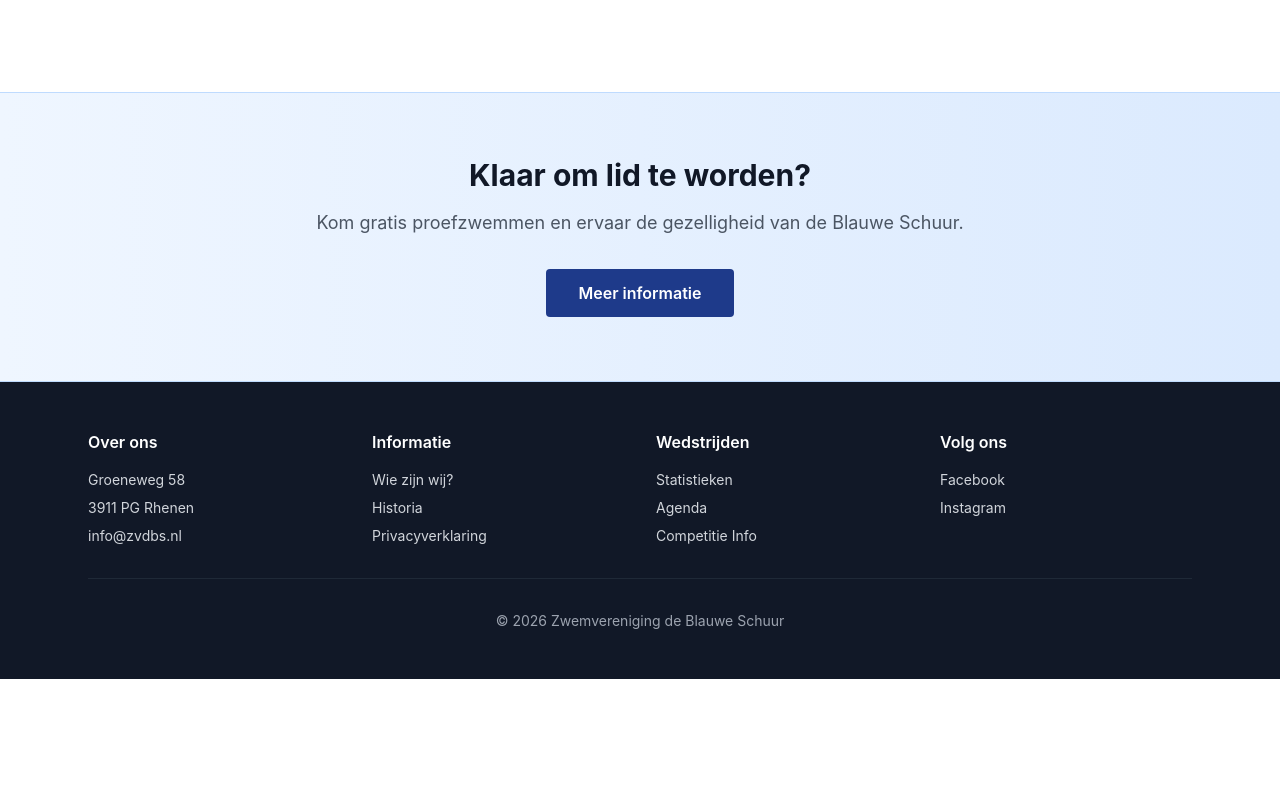
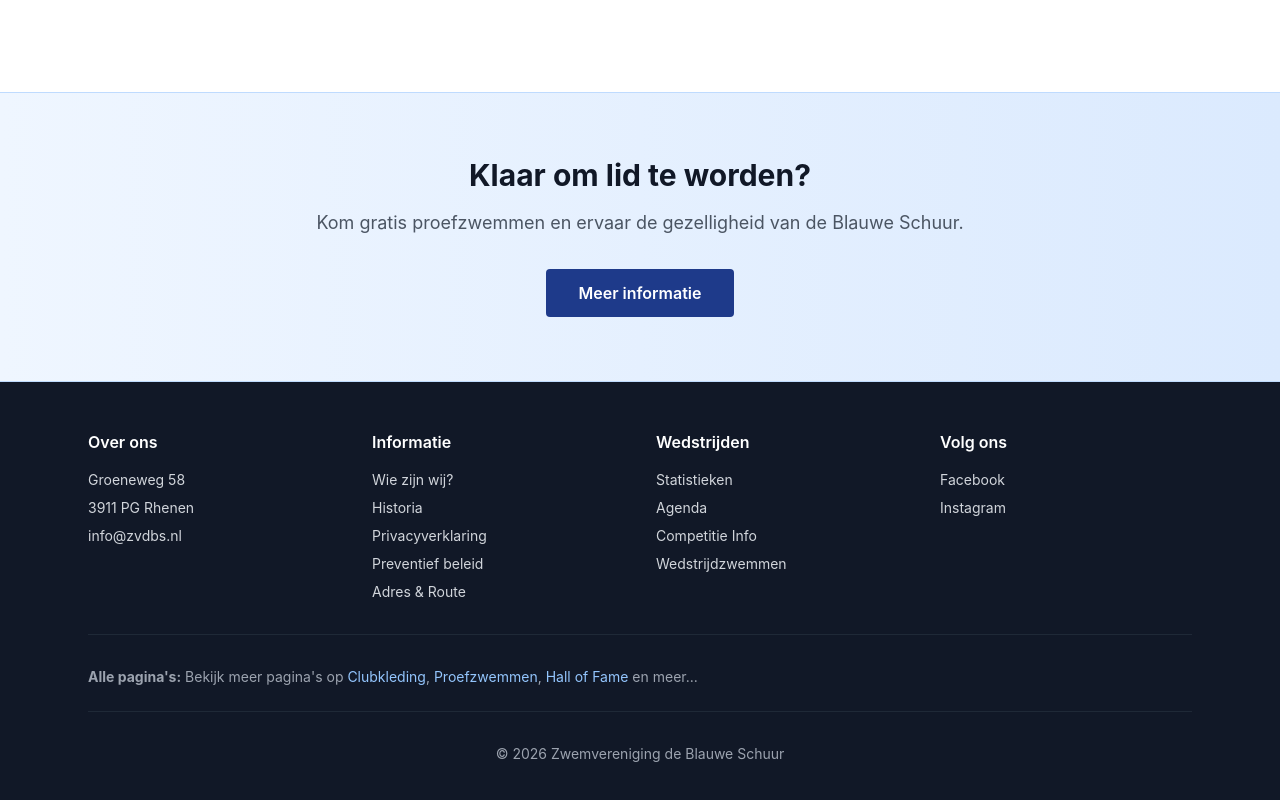
Before and after one commit to JeroenCB/zvdbs-website, a Next.js app: page / in a window 1280 px wide. Shown: the part 1184-1984 px from the top of the page. Before the commit the page ends 1863 px from the top, so only its background shows below. Built offline with nearby package versions, Linux system fonts and the light colour scheme.

Commit message:
Complete rebuild 2

```diff
--- /dev/null
+++ b/src/app/pages/[slug]/page.tsx
@@ -0,0 +1,88 @@
+import Header from '@/components/Header';
+import Footer from '@/components/Footer';
+import Link from 'next/link';
+import { getPage, getAllPages } from '@/lib/pages';
+
+interface Props {
+  params: {
+    slug: string;
+  };
+}
+
+export async function generateStaticParams() {
+  const pages = await getAllPages();
+  return pages.map((page: any) => ({
+    slug: page.slug,
+  }));
+}
+
+export default async function PageDetail({ params }: Props) {
+  const page = await getPage(params.slug);
+  const allPages = await getAllPages();
+
+  if (!page) {
+    return (
+      <>
+        <Header />
+        <main className="flex-1">
+          <div className="max-w-4xl mx-auto px-6 py-12">
+            <h1 className="text-3xl font-bold text-gray-900 mb-4">Pagina niet gevonden</h1>
+            <p className="text-gray-600 mb-8">
+              De pagina die je zoekt bestaat niet.
+            </p>
+            <Link href="/" className="text-blue-900 hover:text-blue-700">
+              ← Terug naar home
+            </Link>
+          </div>
+        </main>
+        <Footer />
+      </>
+    );
+  }
+
+  return (
+    <>
+      <Header />
+      <main className="flex-1">
+        {/* Page Header */}
+        <section className="bg-gradient-to-r from-blue-900 to-blue-800 text-white py-12 px-6">
+          <div className="max-w-4xl mx-auto">
+            <Link href="/" className="text-blue-100 hover:text-white text-sm mb-4 inline-block">
+              ← Home
+            </Link>
+            <h1 className="text-4xl font-bold mb-2">{page.title}</h1>
+          </div>
+        </section>
+
+        {/* Content */}
+        <section className="py-12 px-6">
+          <div className="max-w-4xl mx-auto">
+            <div
+              className="text-gray-700 leading-relaxed space-y-6"
+              dangerouslySetInnerHTML={{ __html: page.content }}
+            />
+          </div>
+        </section>
+
+        {/* Related Pages */}
+        <section className="bg-gray-50 border-t border-gray-200 py-12 px-6">
+          <div className="max-w-4xl mx-auto">
+            <h2 className="text-2xl font-semibold text-gray-900 mb-8">Meer informatie</h2>
+            <div className="grid grid-cols-1 md:grid-cols-2 lg:grid-cols-3 gap-4">
+              {allPages.slice(0, 6).map((p: any) => (
+                <Link
+                  key={p.id}
+                  href={`/pages/${p.slug}`}
+                  className="p-4 border border-gray-200 rounded hover:shadow-md transition text-gray-900 hover:text-blue-900"
+                >
+                  <p className="font-semibold">{p.title}</p>
+                </Link>
+              ))}
+            </div>
+          </div>
+        </section>
+      </main>
+      <Footer />
+    </>
+  );
+}
--- a/src/components/Footer.tsx
+++ b/src/components/Footer.tsx
@@ -24,18 +24,28 @@ export default function Footer() {
             <h3 className="font-semibold text-white mb-4">Informatie</h3>
             <ul className="text-sm space-y-2">
               <li>
-                <Link href="/informatie/wie" className="hover:text-white">
+                <Link href="/pages/wie" className="hover:text-white">
                   Wie zijn wij?
                 </Link>
               </li>
               <li>
-                <Link href="/informatie/geschiedenis" className="hover:text-white">
+                <Link href="/pages/historie" className="hover:text-white">
                   Historia
                 </Link>
               </li>
               <li>
-                <Link href="/informatie/privacy" className="hover:text-white">
+                <Link href="/pages/privacy" className="hover:text-white">
                   Privacyverklaring
+                </Link>
+              </li>
+              <li>
+                <Link href="/pages/preventief" className="hover:text-white">
+                  Preventief beleid
+                </Link>
+              </li>
+              <li>
+                <Link href="/pages/adres_en_route" className="hover:text-white">
+                  Adres & Route
                 </Link>
               </li>
             </ul>
@@ -51,13 +61,18 @@ export default function Footer() {
                 </Link>
               </li>
               <li>
-                <Link href="/agenda" className="hover:text-white">
+                <Link href="/pages/activiteitenkalender" className="hover:text-white">
                   Agenda
                 </Link>
               </li>
               <li>
-                <Link href="/competitie" className="hover:text-white">
+                <Link href="/pages/competitie" className="hover:text-white">
                   Competitie Info
+                </Link>
+              </li>
+              <li>
+                <Link href="/pages/wedstrijdzwemmen" className="hover:text-white">
+                  Wedstrijdzwemmen
                 </Link>
               </li>
             </ul>
@@ -81,6 +96,25 @@ export default function Footer() {
           </div>
         </div>
 
+        {/* More pages dropdown info */}
+        <div className="border-t border-gray-800 pt-8 pb-4 text-sm text-gray-400">
+          <p className="mb-2">
+            <strong>Alle pagina's:</strong> Bekijk meer pagina's op{' '}
+            <Link href="/pages/clubkleding" className="text-blue-300 hover:text-white">
+              Clubkleding
+            </Link>
+            ,{' '}
+            <Link href="/pages/proef-zwemmen" className="text-blue-300 hover:text-white">
+              Proefzwemmen
+            </Link>
+            ,{' '}
+            <Link href="/pages/hall-of-fame" className="text-blue-300 hover:text-white">
+              Hall of Fame
+            </Link>
+            {' '}en meer...
+          </p>
+        </div>
+
         <div className="border-t border-gray-800 pt-8 text-center text-sm text-gray-400">
           <p>© 2026 Zwemvereniging de Blauwe Schuur</p>
         </div>
```
